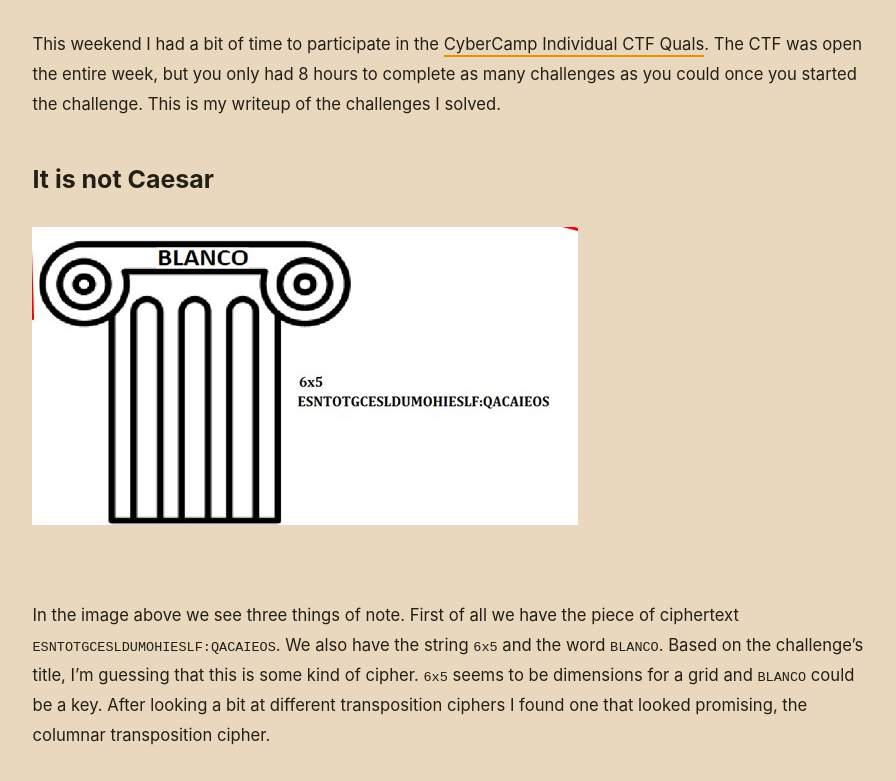
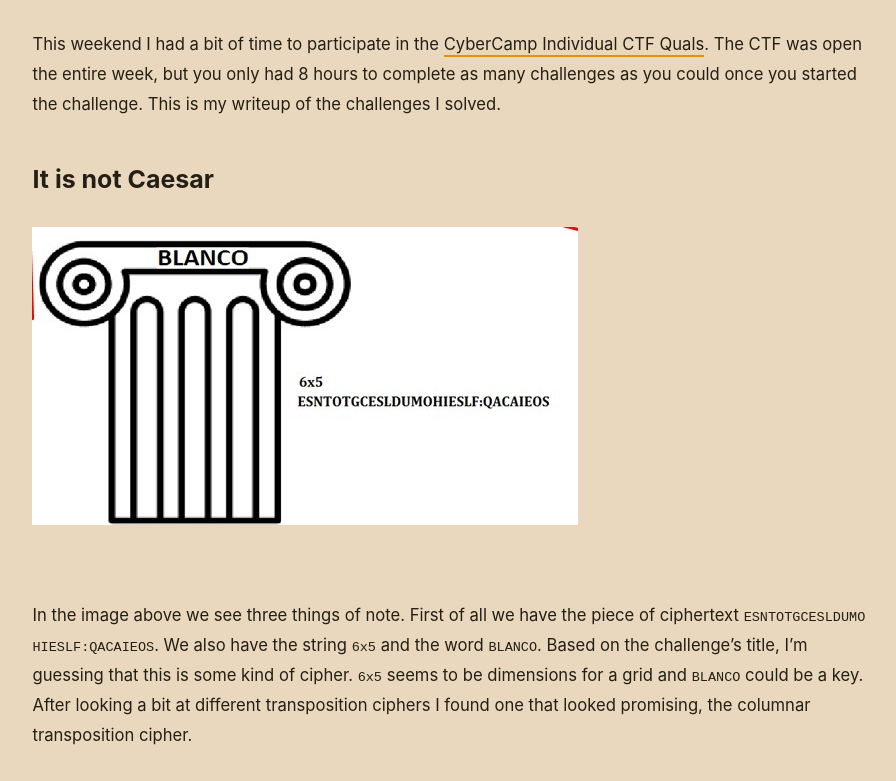
Before and after one commit to tobloef/tobloef.github.io, an Astro site: page /blog/cybercamp-ctf-2017 in a window 1280 px wide. Shown: the part 164-945 px from the top of the page, without its empty margins (188-1084 px from the left). Built offline with nearby package versions, Linux system fonts and the light colour scheme; Astro itself is replaced by a stand-in of ours; some packages are replaced by stand-ins of ours.

Commit message:
Fix `code` line breaks

```diff
--- a/src/layouts/BaseLayout.astro
+++ b/src/layouts/BaseLayout.astro
@@ -123,4 +123,8 @@
 		opacity: 0.7;
 		font-style: italic;
 	}
+
+	code {
+		line-break: anywhere;
+	}
 </style>
```
